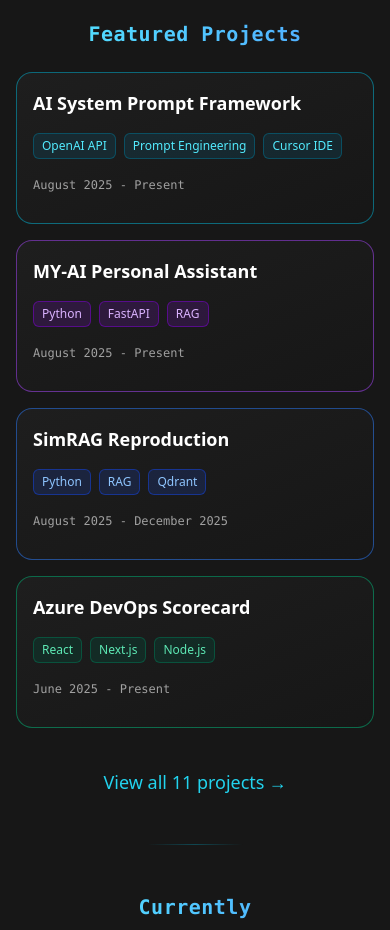
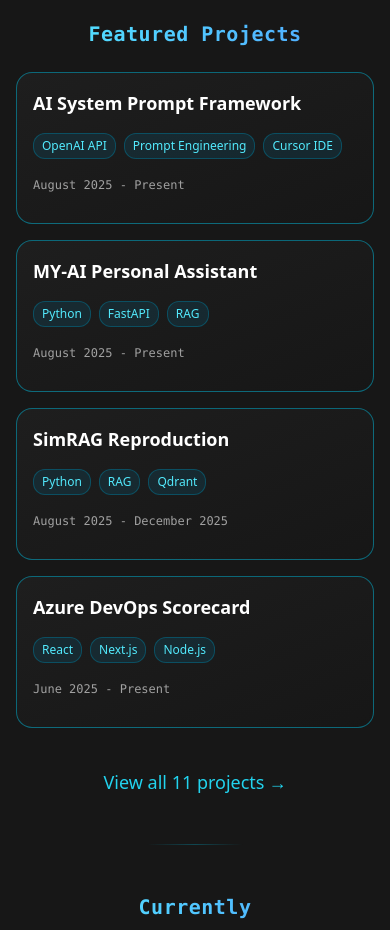
Before and after one commit to tharpep/portfolio, a Next.js app: page / in a window 390 px wide. Shown: the part 1160-2090 px from the top of the page. Built offline with nearby package versions, Linux system fonts and the light colour scheme.

Commit message:
general improvements to visual design

```diff
--- a/src/app/about/page.tsx
+++ b/src/app/about/page.tsx
@@ -65,11 +65,11 @@
             <h2 className="text-2xl sm:text-3xl font-bold font-mono tracking-wider text-cyan-300 mb-6">
               My Approach to AI
             </h2>
-            <div className="rounded-xl bg-gradient-to-br from-neutral-800 to-neutral-900 border border-neutral-700 p-4 sm:p-5 md:p-6">
-              <p className="text-neutral-300 leading-relaxed mb-4">
+            <div className="space-y-4 text-neutral-300 leading-relaxed">
+              <p>
                 I think AI works best when it amplifies what people can do rather than replacing them. At Mesh Systems, I developed a standardized IDE LLM prompt and led training sessions to help teams use AI tools effectively. The goal was making AI actually useful for daily work, not just impressive in demos.
               </p>
-              <p className="text-neutral-300 leading-relaxed">
+              <p>
                 My personal projects explore RAG systems and local-first AI tools. I&apos;m interested in building AI that respects privacy, runs where you need it, and solves problems you actually have.
               </p>
             </div>
@@ -82,8 +82,8 @@
             <h2 className="text-2xl sm:text-3xl font-bold font-mono tracking-wider text-cyan-300 mb-6">
               Beyond Code
             </h2>
-            <div className="rounded-xl bg-gradient-to-br from-neutral-800 to-neutral-900 border border-neutral-700 p-4 sm:p-5 md:p-6 mb-8">
-              <p className="text-neutral-300 leading-relaxed">
+            <div className="space-y-4 text-neutral-300 leading-relaxed mb-8">
+              <p>
                 Outside of software, I shoot photography, build custom PCs, and play guitar and bass. I&apos;m currently extending this site to include a photography portfolio alongside the dev work. These hobbies keep me balanced and give me different ways to create and problem-solve.
               </p>
             </div>
--- a/src/app/page.tsx
+++ b/src/app/page.tsx
@@ -251,23 +251,23 @@
 }) {
   const accentClasses = {
     cyan: "border-cyan-500/50 group-hover:border-cyan-400/70 group-hover:shadow-cyan-400/10",
-    blue: "border-blue-500/50 group-hover:border-blue-400/70 group-hover:shadow-blue-400/10",
-    purple: "border-purple-500/50 group-hover:border-purple-400/70 group-hover:shadow-purple-400/10",
-    emerald: "border-emerald-500/50 group-hover:border-emerald-400/70 group-hover:shadow-emerald-400/10"
+    blue: "border-cyan-500/50 group-hover:border-cyan-400/70 group-hover:shadow-cyan-400/10",
+    purple: "border-cyan-500/50 group-hover:border-cyan-400/70 group-hover:shadow-cyan-400/10",
+    emerald: "border-cyan-500/50 group-hover:border-cyan-400/70 group-hover:shadow-cyan-400/10"
   };
 
   const textClasses = {
     cyan: "group-hover:text-cyan-300",
-    blue: "group-hover:text-blue-300",
-    purple: "group-hover:text-purple-300",
-    emerald: "group-hover:text-emerald-300"
+    blue: "group-hover:text-cyan-300",
+    purple: "group-hover:text-cyan-300",
+    emerald: "group-hover:text-cyan-300"
   };
 
   const tagClasses = {
     cyan: "bg-cyan-900/30 text-cyan-300 border-cyan-700/50",
-    blue: "bg-blue-900/30 text-blue-300 border-blue-700/50",
-    purple: "bg-purple-900/30 text-purple-300 border-purple-700/50",
-    emerald: "bg-emerald-900/30 text-emerald-300 border-emerald-700/50"
+    blue: "bg-cyan-900/30 text-cyan-300 border-cyan-700/50",
+    purple: "bg-cyan-900/30 text-cyan-300 border-cyan-700/50",
+    emerald: "bg-cyan-900/30 text-cyan-300 border-cyan-700/50"
   };
 
   const top3Tech = technologies.slice(0, 3);
@@ -288,7 +288,7 @@
       {/* Mobile: Top 3 tech stack */}
       <div className="flex flex-wrap gap-2 mb-3 md:hidden">
         {top3Tech.map((tech) => (
-          <span key={tech} className={`px-2 py-1 text-xs font-medium rounded-md border ${tagClasses[accent]}`}>
+          <span key={tech} className={`px-2 py-1 text-xs font-medium rounded-xl border ${tagClasses[accent]}`}>
             {tech}
           </span>
         ))}
--- a/src/app/projects/page.tsx
+++ b/src/app/projects/page.tsx
@@ -13,7 +13,7 @@
 
 function TechBadge({ tech }: { tech: string }) {
   return (
-    <span className="px-2 py-1 text-xs font-medium bg-blue-900/30 text-blue-300 rounded-md border border-blue-700/50">
+    <span className="px-2 py-1 text-xs font-medium bg-blue-900/30 text-blue-300 rounded-xl border border-blue-700/50">
       {tech}
     </span>
   );
```
